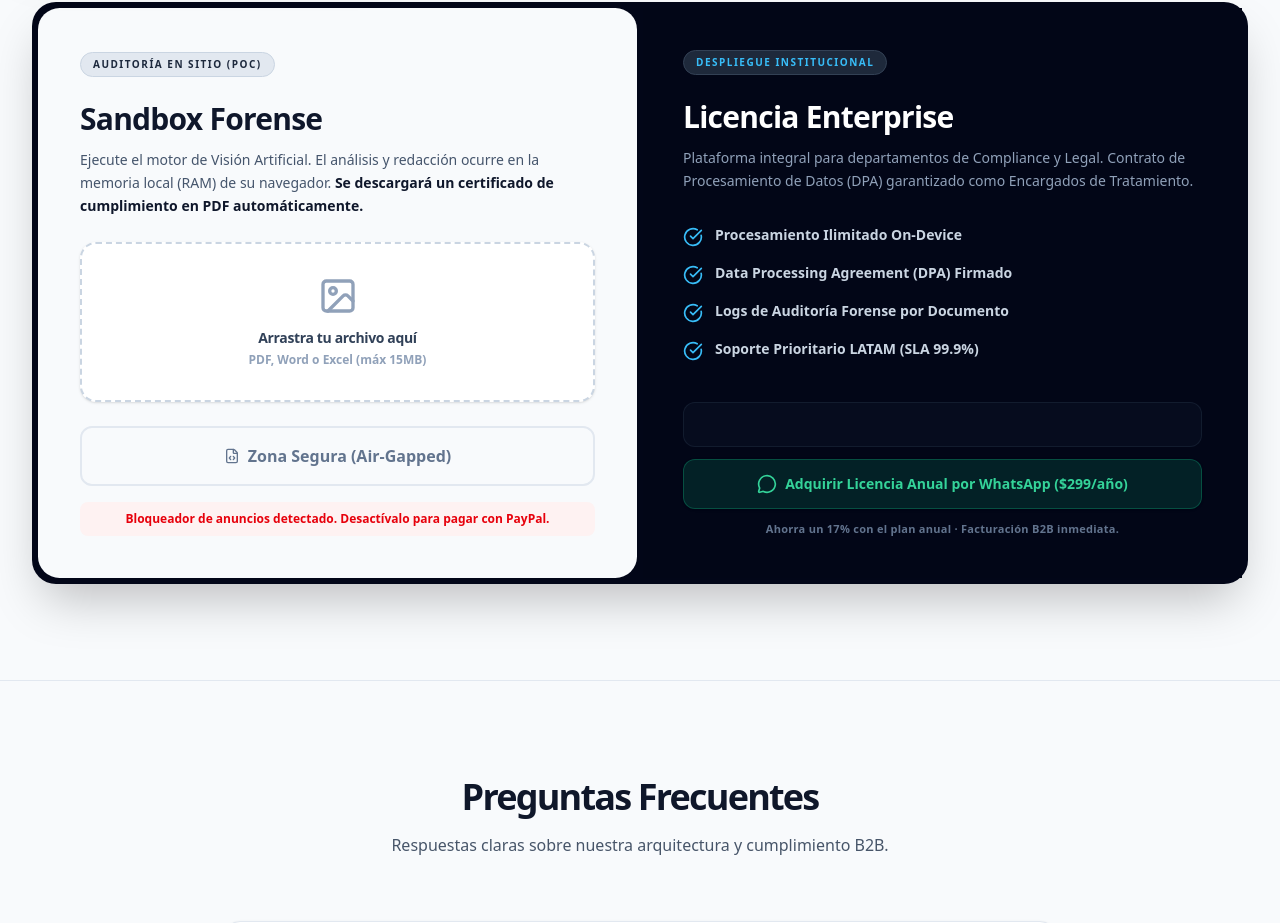
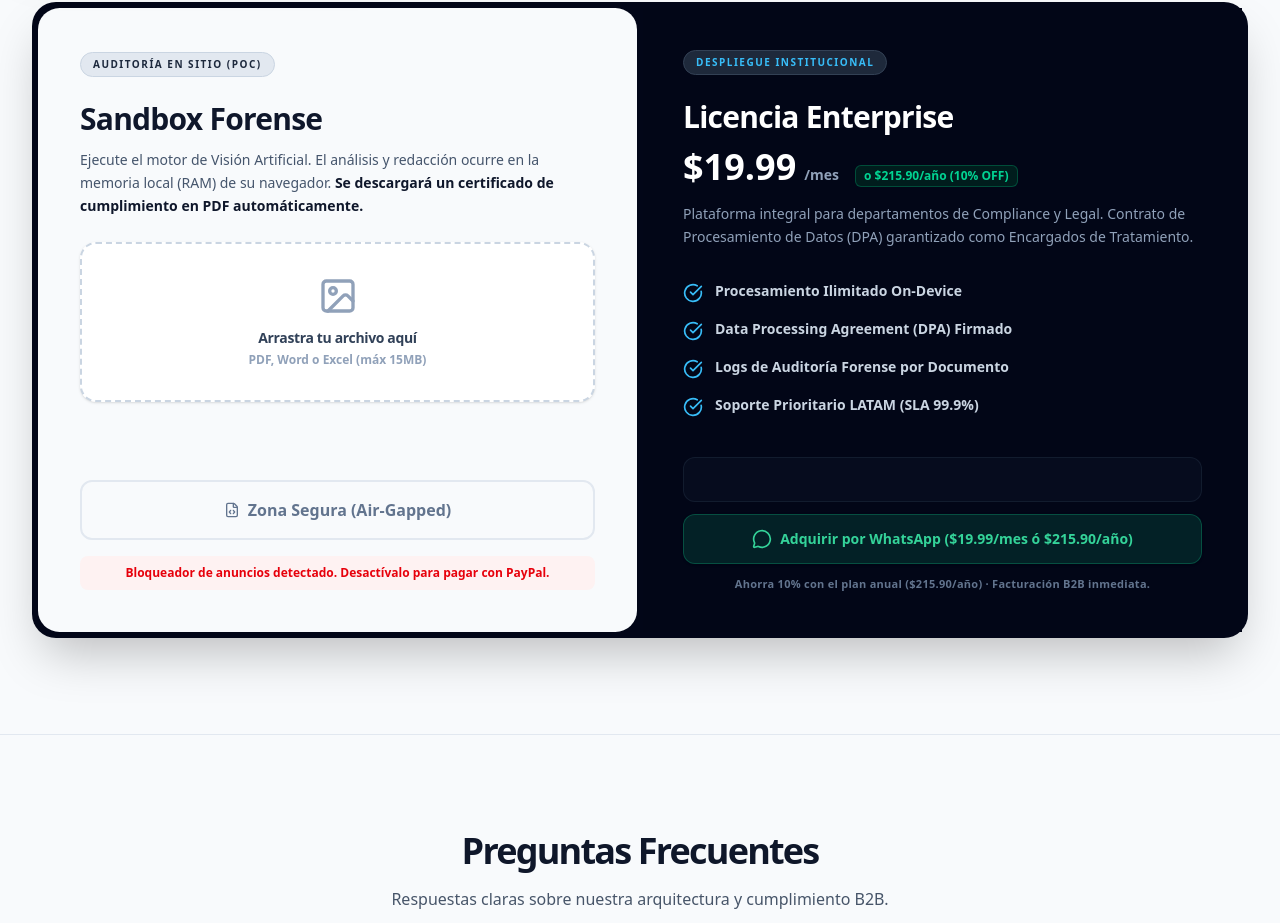
Before and after one commit to DamianMacancela/ZeroTrust, a Next.js app: page / in a window 1280 px wide. Shown: the part 838-1761 px from the top of the page. Built offline with nearby package versions, Linux system fonts and the light colour scheme; no server answers.

Commit message:
feat(pricing): update pricing to .99/mo and .90/yr (10% off annual plan) across frontend and backend

```diff
--- a/src/app/afiliados/page.tsx
+++ b/src/app/afiliados/page.tsx
@@ -54,7 +54,7 @@ export default function AffiliatesPage() {
               Monetiza tu influencia en el sector <span className="text-blue-600">Legal y Médico</span>
             </h1>
             <p className="text-xl md:text-2xl text-slate-600 font-medium max-w-3xl mx-auto leading-relaxed">
-              Únete al programa de Partners B2B de ZeroTrust Redact. Gana un <span className="font-bold text-slate-900 bg-emerald-100 px-2 py-1 rounded-md">30% de comisión recurrente ($90 USD)</span> por cada empresa que protejas con nuestra tecnología Zero-Data.
+              Únete al programa de Partners B2B de ZeroTrust Redact. Gana un <span className="font-bold text-slate-900 bg-emerald-100 px-2 py-1 rounded-md">30% de comisión recurrente (~$65 USD/año)</span> por cada empresa que protejas con nuestra tecnología Zero-Data.
             </p>
           </div>
         </section>
--- a/src/app/calculadora-multas/page.tsx
+++ b/src/app/calculadora-multas/page.tsx
@@ -104,7 +104,7 @@ export default function LOPDPCalculator() {
                       ¿Vale la pena arriesgar <strong>${fine.toLocaleString()}</strong> por ahorrar usando un editor de PDFs gratuito que roba tus datos?
                     </p>
                     <Link href="/" className="inline-flex items-center gap-2 bg-blue-600 hover:bg-blue-500 text-white font-bold py-4 px-8 rounded-xl transition-all w-full justify-center">
-                      Blindar mi Empresa por $299 <ArrowRight className="w-5 h-5" />
+                      Blindar mi Empresa desde $19.99/mes <ArrowRight className="w-5 h-5" />
                     </Link>
                   </div>
                 </div>
--- a/src/app/components/PaywallModal.tsx
+++ b/src/app/components/PaywallModal.tsx
@@ -69,7 +69,7 @@ export default function PaywallModal({ onClose }: Props) {
             {isPending ? (
               <div className="w-5 h-5 border-2 border-[#020b14] border-t-transparent rounded-full animate-spin" />
             ) : (
-              <><Zap className="w-5 h-5" /> Iniciar Suscripción — $29.99/mes</>
+              <><Zap className="w-5 h-5" /> Iniciar Suscripción — $19.99/mes (o $215.90/año)</>
             )}
           </button>
 
--- a/src/app/docs/page.tsx
+++ b/src/app/docs/page.tsx
@@ -84,7 +84,7 @@ downloadLocal(redactedBytes);`}
 
             <section id="enterprise" className="mb-16">
               <h2 className="text-2xl font-bold mb-6">Integración Enterprise B2B</h2>
-              <p className="text-slate-600 mb-4">Para firmas de abogados, hospitales y departamentos contables, la licencia Enterprise ($299/año) elimina todas las restricciones de páginas y peso de archivo, habilitando el procesamiento de expedientes masivos.</p>
+              <p className="text-slate-600 mb-4">Para firmas de abogados, hospitales y departamentos contables, la licencia Enterprise ($19.99/mes o $215.90/año con 10% de descuento) elimina todas las restricciones de páginas y peso de archivo, habilitando el procesamiento de expedientes masivos.</p>
               <div className="bg-slate-50 border border-slate-200 rounded-xl p-6">
                 <h4 className="font-bold mb-2">¿Necesitas una API o un Despliegue On-Premise?</h4>
                 <p className="text-sm text-slate-600 mb-4">Podemos integrar nuestro motor WebAssembly directamente en la intranet de tu corporación (SharePoint, Sistemas de Gestión Documental). Contáctanos para discutir una arquitectura personalizada.</p>
--- a/src/app/layout.tsx
+++ b/src/app/layout.tsx
@@ -58,7 +58,7 @@ export default function RootLayout({ children }: Readonly<{ children: React.Reac
     "applicationCategory": "BusinessApplication",
     "offers": {
       "@type": "Offer",
-      "price": "299.00",
+      "price": "19.99",
       "priceCurrency": "USD"
     },
     "description": "Plataforma de ofuscación de documentos confidenciales con arquitectura Zero-Data para cumplimiento de LOPDP.",
--- a/src/app/page.tsx
+++ b/src/app/page.tsx
@@ -385,6 +385,14 @@ export default function LegalTechLanding() {
                   <h3 className="text-3xl font-black text-white mb-3 tracking-tight">Licencia Enterprise</h3>
 
 
+                  <div className="flex items-baseline gap-2 mb-4">
+                    <span className="text-4xl font-black text-white">$19.99</span>
+                    <span className="text-sm font-semibold text-slate-400">/mes</span>
+                    <span className="ml-2 text-xs font-bold text-emerald-400 bg-emerald-950/60 border border-emerald-500/30 px-2 py-0.5 rounded-md">
+                      o $215.90/año (10% OFF)
+                    </span>
+                  </div>
+
                   <p className="text-slate-400 mb-8 font-medium text-sm leading-relaxed">Plataforma integral para departamentos de Compliance y Legal. Contrato de Procesamiento de Datos (DPA) garantizado como Encargados de Tratamiento.</p>
 
                   <ul className="space-y-4 mb-10">
@@ -466,15 +474,15 @@ export default function LegalTechLanding() {
                         </a>
                       )}
                       <a
-                        href={`https://api.whatsapp.com/send?phone=${process.env.NEXT_PUBLIC_WHATSAPP_NUMBER || '593983476198'}&text=Hola,%20deseo%20adquirir%20la%20Licencia%20Anual%20de%20ZeroTrust%20Redact%20($299)%20para%20mi%20firma%20y%20firmar%20el%20DPA.`}
+                        href={`https://api.whatsapp.com/send?phone=${process.env.NEXT_PUBLIC_WHATSAPP_NUMBER || '593983476198'}&text=Hola,%20deseo%20adquirir%20la%20Licencia%20Enterprise%20de%20ZeroTrust%20Redact%20($19.99/mes%20o%20$215.90/a%C3%B1o%20con%2010%25%20de%20descuento)%20para%20mi%20firma%20y%20firmar%20el%20DPA.`}
                         target="_blank"
                         rel="noopener noreferrer"
                         className="w-full bg-[#10B981]/15 hover:bg-[#10B981]/25 text-[#34D399] border border-[#10B981]/30 py-3.5 px-4 rounded-xl font-black transition-all flex justify-center items-center gap-2 shadow-sm no-underline text-sm"
                       >
                         <MessageCircle className="h-5 w-5 text-[#34D399] shrink-0" />
-                        <span>Adquirir Licencia Anual por WhatsApp ($299/año)</span>
+                        <span>Adquirir por WhatsApp ($19.99/mes ó $215.90/año)</span>
                       </a>
-                      <p className="text-[11px] text-slate-500 text-center mt-3 font-bold tracking-wide">Ahorra un 17% con el plan anual · Facturación B2B inmediata.</p>
+                      <p className="text-[11px] text-slate-500 text-center mt-3 font-bold tracking-wide">Ahorra 10% con el plan anual ($215.90/año) · Facturación B2B inmediata.</p>
                     </div>
                   )}
               </div>
--- a/src/app/refunds/page.tsx
+++ b/src/app/refunds/page.tsx
@@ -38,7 +38,7 @@ export default function RefundsPage() {
 
             <section>
               <h2 className="text-2xl font-bold text-slate-900 mb-4 tracking-tight">2. Suscripción Enterprise</h2>
-              <p className="mb-3">La Licencia Enterprise se factura de forma recurrente al precio publicado de <strong>USD $29.99 por mes</strong>. El cargo se realiza automáticamente cada 30 días naturales a través de Stripe.</p>
+              <p className="mb-3">La Licencia Enterprise se factura de forma recurrente al precio publicado de <strong>USD $19.99 por mes</strong> (o <strong>USD $215.90 por año</strong> con 10% de descuento). El cargo se realiza automáticamente según el ciclo contratado a través de nuestra pasarela de pagos.</p>
               <div className="bg-slate-50 rounded-xl border border-slate-100 p-6 space-y-3 my-4">
                 <p className="font-bold text-slate-900">Resumen de Facturación:</p>
                 <ul className="list-disc pl-6 space-y-2">
--- a/src/app/terms/page.tsx
+++ b/src/app/terms/page.tsx
@@ -57,7 +57,7 @@ export default function TermsPage() {
               <h3 className="text-lg font-bold text-slate-800 mb-2">3.2. Licencia Enterprise (Suscripción de Pago)</h3>
               <p className="mb-3">El plan Enterprise proporciona acceso ilimitado al motor de ofuscación, soporte prioritario, procesamiento en lote y funcionalidades avanzadas. La suscripción se factura de forma recurrente (mensual) a través de Stripe, Inc., pasarela de pago certificada PCI-DSS Nivel 1.</p>
               <ul className="list-disc pl-6 space-y-2">
-                <li><strong>Precio:</strong> USD $29.99 por mes, más impuestos aplicables según la jurisdicción del Usuario.</li>
+                <li><strong>Precio:</strong> USD $19.99 por mes o USD $215.90 por año (con 10% de descuento incluido), más impuestos aplicables según la jurisdicción del Usuario.</li>
                 <li><strong>Ciclo de facturación:</strong> El cargo se realiza automáticamente cada 30 días naturales a partir de la fecha de activación.</li>
                 <li><strong>Activación:</strong> El acceso Enterprise se activa de forma instantánea tras la confirmación del pago por parte de Stripe.</li>
               </ul>
--- a/src/lib/payments/mercadopago.gateway.ts
+++ b/src/lib/payments/mercadopago.gateway.ts
@@ -41,7 +41,7 @@ export class MercadoPagoGateway implements IPaymentGateway {
             title: 'ZeroTrust Redact — Licencia Enterprise',
             description: 'Suscripción mensual al motor de ofuscación Zero-Data nivel Enterprise.',
             quantity: 1,
-            unit_price: 29.99,
+            unit_price: 19.99,
             currency_id: 'USD',
           },
         ],
```
